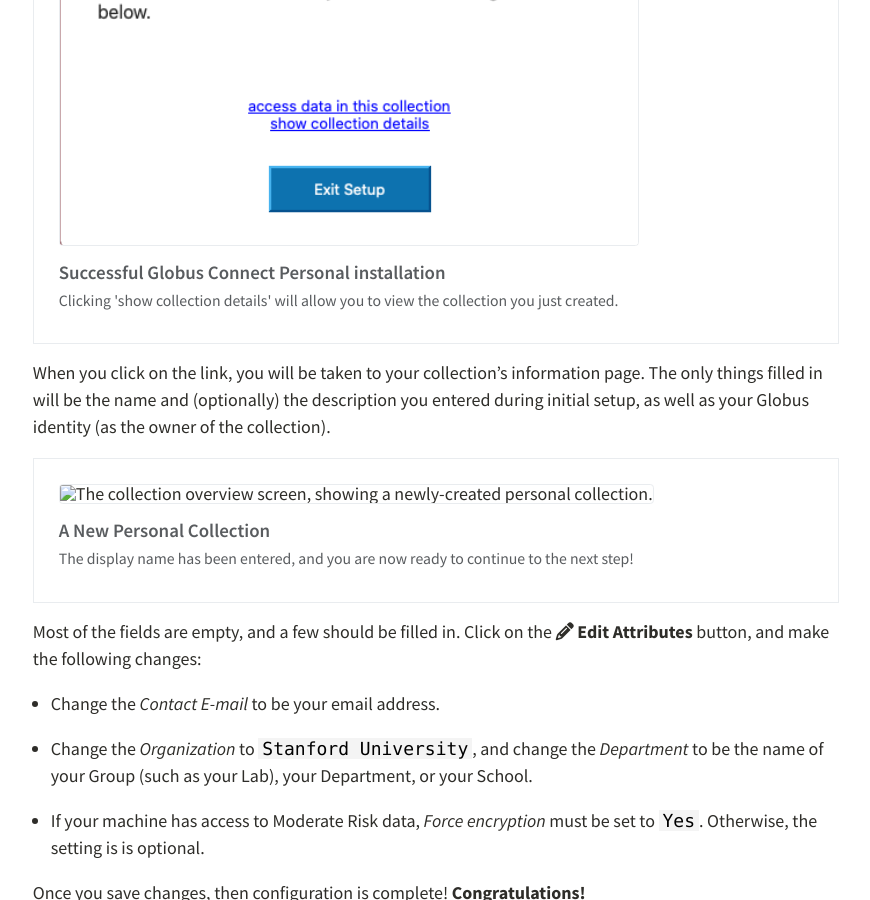
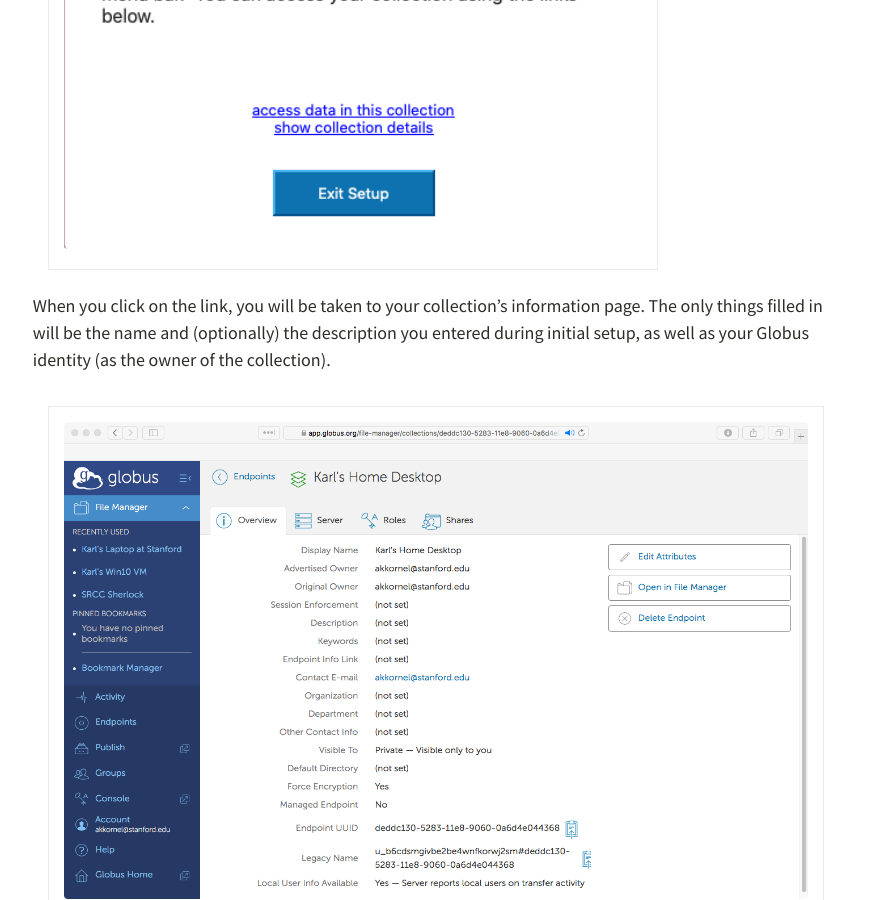
Before and after one commit to stanford-rc/globus.stanford.edu, a Jekyll site: the page built from client/install.md, in a window 1280 px wide and 900 px high, scrolled down 2577 px. Shown: the whole window, without its empty margins (341-1211 px from the left). Built offline with Jekyll 4.4.1, drawn with Linux system fonts in a browser that asks for light colours; nearby versions of some CDN libraries; some web fonts are replaced.

Commit message:
small tweaks

```diff
--- a/client/install.md
+++ b/client/install.md
@@ -99,8 +99,8 @@ page.  The only things filled in will be the name and (optionally) the
 description you entered during initial setup, as well as your Globus identity
 (as the owner of the collection).
 
-{% include hero-image.html
-   src="/assets/client/New/NewEndpointOverview.png"
+{% include figure.html
+   src="/assets/client/NewEndpointOverview.png"
    alt="The collection overview screen, showing a newly-created personal collection."
    caption-overlay=true
    caption-header="A New Personal Collection"
@@ -168,7 +168,7 @@ title="plus"></i> button to add an entry.  Once added, use the _Writeable_ box
 to give write access; if that box is not checked, the access will be read-only.
 
 The <em>Shareable</em> checkbox is used to allow sharing for a directory.  This
-feature is only available as part of <a href="{{ "client/plus.html" |
+feature is only available as part of <a href="{{ "/client/plus.html" |
 relative_url }}" title="Globus Plus">Globus Plus</a>.
 
 To remove an entry, click on it to select the entry, and then click on the <i
```
Also changed, not shown: other parts of client/install.md (+2 -2 lines).
